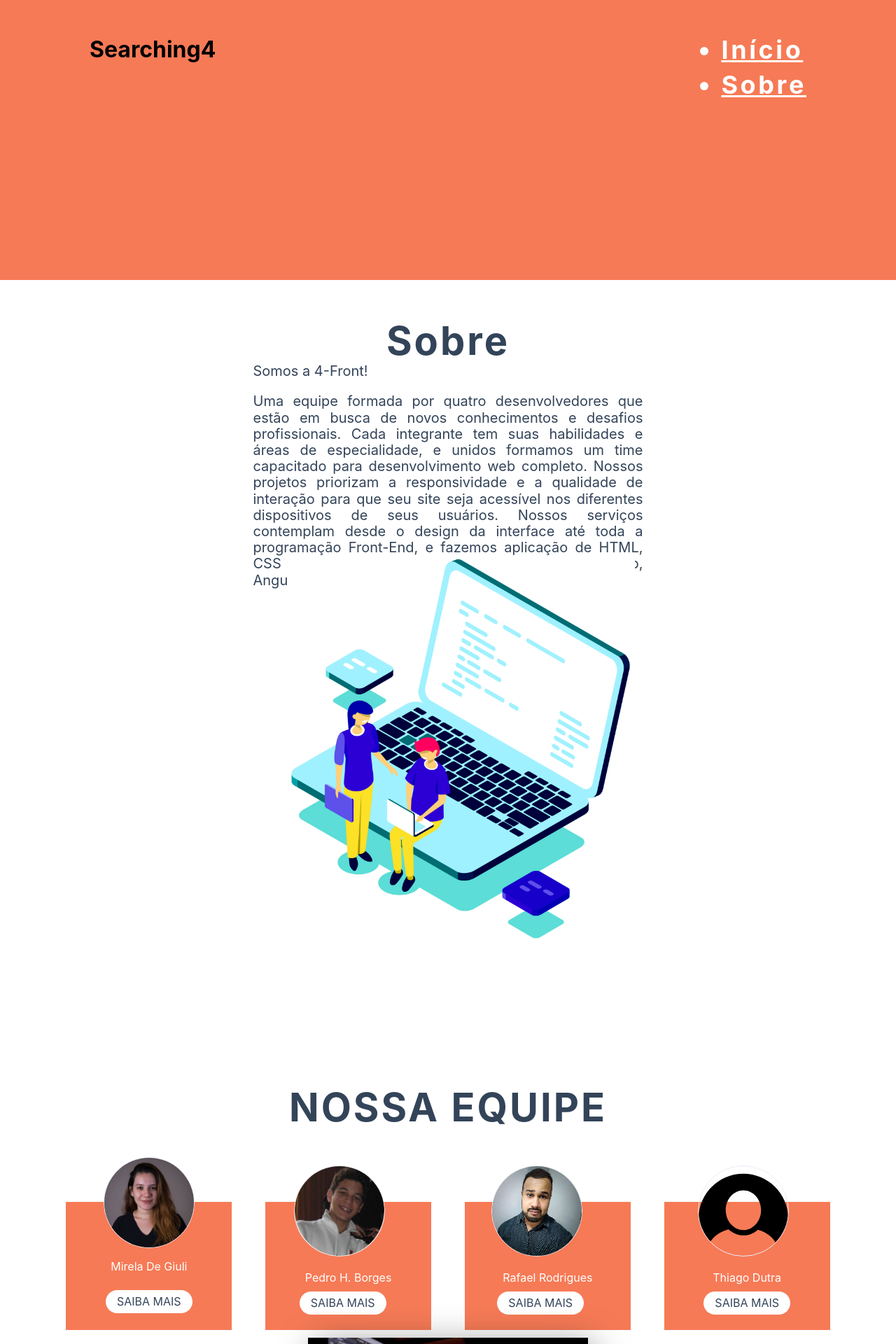
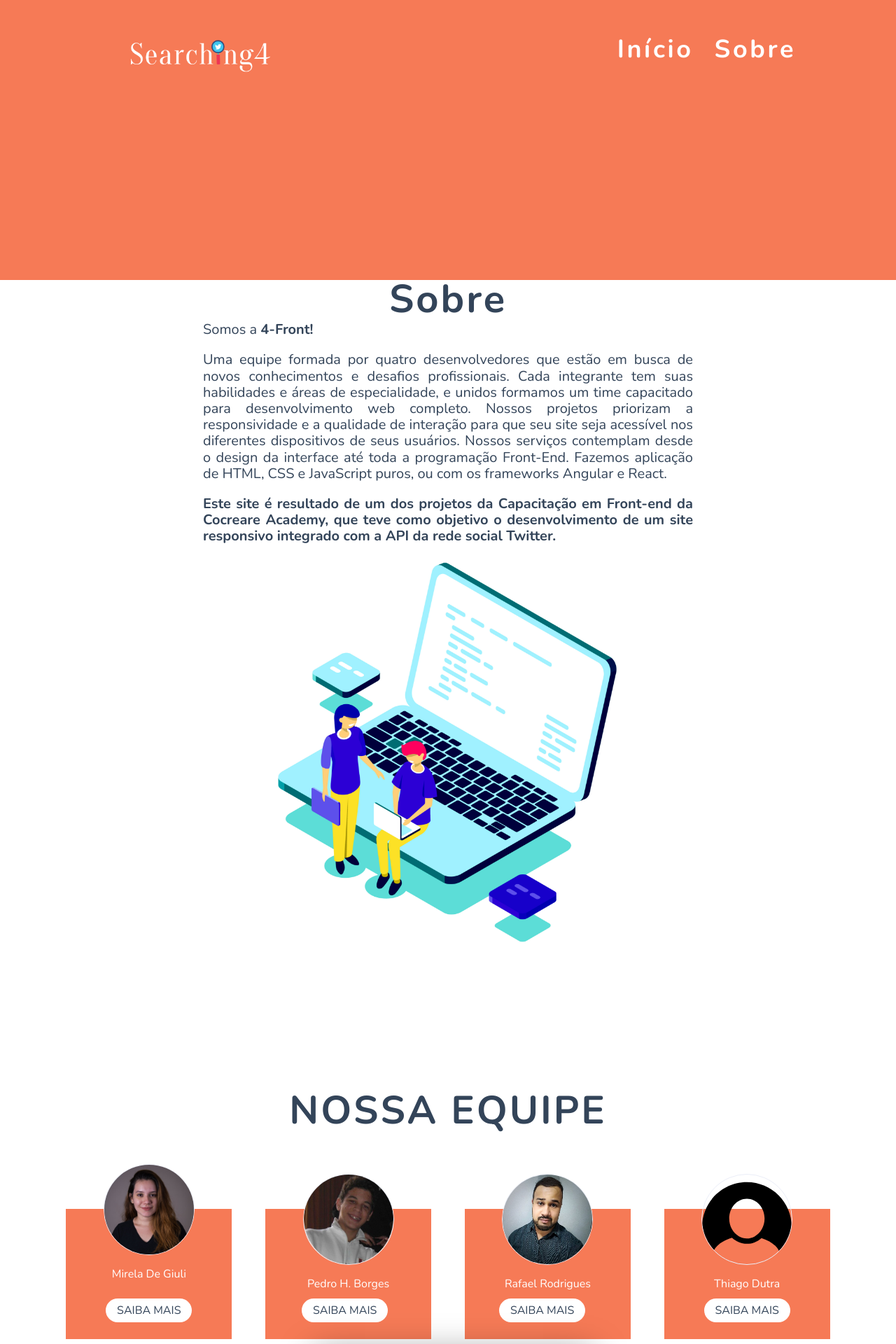
Before and after one commit to pedrohrb7/Searching4, a React (Create React App) app: page /about in a window 1280 px wide. Shown: the top 1920 px of the page at 70% size. Built offline with nearby package versions, Linux system fonts and the light colour scheme.

Commit message:
correções de sexta-feira 15/05

```diff
--- a/public/index.html
+++ b/public/index.html
@@ -4,12 +4,13 @@
     <meta charset="utf-8" />
     <link rel="icon" href="%PUBLIC_URL%/favicon.ico" />
     <meta name="viewport" content="width=device-width, initial-scale=1" />
-    <meta name="theme-color" content="#000000" />
+    <meta name="theme-color" content="#F67A56" />
     <meta
       name="description"
       content="Web site created using create-react-app"
     />
     <link rel="apple-touch-icon" href="%PUBLIC_URL%/logo192.png" />
+    <link href="https://fonts.googleapis.com/css?family=Nunito:400,700&display=swap" rel="stylesheet">
     <!--
       manifest.json provides metadata used when your web app is installed on a
       user's mobile device or desktop. See https://developers.google.com/web/fundamentals/web-app-manifest/
@@ -24,7 +25,7 @@
       work correctly both with client-side routing and a non-root public URL.
       Learn how to configure a non-root public URL by running `npm run build`.
     -->
-    <title>React App</title>
+    <title>Searching4</title>
   </head>
   <body>
     <noscript>You need to enable JavaScript to run this app.</noscript>
--- a/src/pages/about/About.css
+++ b/src/pages/about/About.css
@@ -22,10 +22,7 @@
     text-decoration: none;
   }
 
-  img {
-    display: block;
-    max-width: 100%;
-  }
+
 
 
   /* fonte padrão: font-family: 'Nunito', sans-serif;
@@ -37,10 +34,11 @@
   Textos escuros e rodapé #334459
   */
 
-  /* body {
+  body {
     font-family: 'Nunito', sans-serif;
     background-color: #FFFFFF;
-  } */
+    overflow-x: hidden;
+  }
 
 
   /* Animação do carousel--------------------------------------------------------------------- */
@@ -101,23 +99,29 @@
 
   /*parte sobre*/
 
+  img {
+    display: block;
+    max-width: 100%;
+  }
+
   .container-sobre {
     display: flex;
     max-width: 80%;
     margin: 0 auto;
     flex-wrap: wrap;
-    justify-content: center;
+    flex-direction: column;
   }
 
   .explicação-proj {
-    max-width: 560px;
-    margin-top: 60px;
+    max-width: 90%;
+    width: 700px;
+    margin: 0 auto;
     line-height: 1.45em;
   }
 
-  .explicação-proj p {
+  /* .explicação-proj p {
     max-width: 560px;
-  }
+  } */
 
   .explicação-proj h1 {
     font-size: 3.5rem;
@@ -136,7 +140,7 @@
 
   .img-sobre {
     max-width: 500px;
-    margin-left: 37px;
+    margin: 0 auto;
   }
 
 
@@ -156,12 +160,7 @@
     padding-bottom: 4rem;
   }
 
-  .explicação-proj {
-    top: 864px;
-    left: 137px;
-    max-width: 557px;
-    height: 333px;
-  }
+
 
   .equipe-conteudo {
     display: flex;
@@ -293,15 +292,15 @@
     border-top: 1px solid rgba(0, 0, 0, 0.1);
   }
 
-  /* .redes-sociais i {
+  .style-redes {
     font-size: 3rem;
     color: #334459;
     transition: color .5s;
   }
 
-  .redes-sociais i:hover {
+  .style-redes:hover {
     color: #F67A56;
-  } */
+  }
 
   @media screen and (min-width: 700px) {
     .equipe-container {
@@ -430,6 +429,7 @@
 
   @media screen and (max-width: 425px) {
     .img-sobre {
+      border: solid red;
       max-width: 80%;
       margin-top: 210px;
     }
--- a/src/pages/about/About.js
+++ b/src/pages/about/About.js
@@ -19,77 +19,40 @@ library.add(
     faEnvelope
 );
 
-//TypeScript do Angular do Grupo
+export default class About extends Component {
 
-// import { Component, OnInit } from '@angular/core';
-
-// @Component({
-//   selector: 'app-sobre',
-//   templateUrl: './sobre.component.html',
-//   styleUrls: ['./sobre.component.css']
-// })
-// export class SobreComponent implements OnInit {
-
-//   pessoa: any = null;
-
-//   isMobile = false;
-//   getIsMobile(): boolean {
-//     const w = document.documentElement.clientWidth;
-//     const breakpoint = 1024;
-//     console.log(w);
-//     if (w <= breakpoint) {
-//       return true;
-//     } else {
-//       return false;
-//     }
-//   }
-
-//   constructor() { }
-
-
-//   ngOnInit(): void {
-
-//     this.isMobile = this.getIsMobile();
-//     window.onresize = () => {
-//       this.isMobile = this.getIsMobile();
-//     };
-
-
-//   }
-
-
-
-// }
-
-//HTML do Angular do Grupo
-
-export default class About extends Component {
+    // isMobile = false;
+    // getIsMobile()  boolean {
+    //   const w = document.documentElement.clientWidth;
+    //   const breakpoint = 1024;
+    //   console.log(w);
+    //   if (w <= breakpoint) {
+    //     return true;
+    //   } else {
+    //     return false;
+    //   }
+    // }
 
     render () {
 
-        // var nome = ['mirela', 'pedro', 'rafael', 'thiago'];
-
-        // escolhePessoa(nome){
-        //     this.props.nome;
-        // }
-
         return (
             <div className="estilo-geral">
+                {/*Texto de apresentação da equipe e do projeto*/}
                 <div className="texto-sobre">
                     <div className="container-sobre">
                         <div className="explicação-proj">
                             <h1>Sobre</h1>
-                            <p>Somos a 4-Front!</p>
+                            <p>Somos a <strong>4-Front!</strong></p>
                             <p>Uma equipe formada por quatro desenvolvedores que estão em busca de novos conhecimentos
                             e desafios profissionais. Cada integrante tem suas habilidades e áreas de especialidade, e unidos formamos um time
                             capacitado para desenvolvimento web completo. Nossos projetos priorizam a responsividade e a qualidade de interação
                             para que seu site seja acessível nos diferentes dispositivos de seus usuários. Nossos serviços contemplam desde o
-                            design da interface até toda a programação Front-End, e fazemos aplicação de HTML, CSS e JavaScript tanto puros quanto
-                            usando Bootstrap, Angular e React.
+                            design da interface até toda a programação Front-End. Fazemos aplicação de HTML, CSS e JavaScript puros, ou
+                            com os frameworks Angular e React.
                             </p>
-                            {/*Explicação do trabalho proposto pela cocreare academy de um web site resposivo com integração com rede social,
-                            realizado pelo grupo composto por Carlos Alberto, Fabrício, Valéria e Wesley.
-                            A descrição do projeto será incrementatada conforme o andamento do projeto e novas camadas forem sendo adicionadas.*/}
+                            <p><strong>Este site é resultado de um dos projetos da Capacitação em Front-end da Cocreare Academy, que teve como
+                                objetivo o desenvolvimento de um site responsivo integrado com a API da rede social Twitter.
+                            </strong></p>
                         </div>
 
                         <div className="img-sobre">
@@ -107,7 +70,7 @@ export default class About extends Component {
                             <div className="mini-card">
                                     <img src={Mirela} alt="imagem perfil Mirela" className="img-perfil-icone"/>
                                     <p>Mirela De Giuli</p>
-                                    <a className="btn" onClick="this.escolhePessoa('mirela')">Saiba mais</a>
+                                    <a className="btn" onClick="">Saiba mais</a>
                             </div>
 
                             <div className="mini-card">
@@ -142,13 +105,13 @@ export default class About extends Component {
                                     <img src={BackgroundCard} alt="background card" className="card-img"/>
                                     <img src={Mirela} alt="imagem perfil mirela" className="img-perfil-sobre"/>
                                     <h2>Mirela De Giuli</h2>
-                                    <p className="introducao">Oie! Sou a Mirela, designer de produto e desenvolvedora front-end Jr, tenho 24 anos e
+                                    <p className="introducao">Sou a Mirela, designer de produto e desenvolvedora front-end Jr, tenho 24 anos e
                                     moro em Bauru. Sou apaixonada por livros, café e inovação!</p>
 
                                     <ul className="redes-sociais">
-                                        <li><a href="https://github.com/mirelagiuli" target="_blank"><FontAwesomeIcon icon={faGithub} style={{color: '#334459'}} size="3x"/></a></li>
-                                        <li><a href="mailto:mireladegiuli@gmail.com"><FontAwesomeIcon icon={faEnvelope} style={{color: '#334459'}} size="3x"/></a></li>
-                                        <li><a href="https://www.linkedin.com/in/mirela-de-giuli" target="_blank"><FontAwesomeIcon icon={faLinkedin} style={{color: '#334459'}} size="3x"/></a></li>
+                                        <li><a href="https://github.com/mirelagiuli" target="_blank"><FontAwesomeIcon className="style-redes" icon={faGithub}/></a></li>
+                                        <li><a href="mailto:mireladegiuli@gmail.com"><FontAwesomeIcon className="style-redes" icon={faEnvelope}/></a></li>
+                                        <li><a href="https://www.linkedin.com/in/mirela-de-giuli" target="_blank"><FontAwesomeIcon className="style-redes" icon={faLinkedin}/></a></li>
                                     </ul>
                                 </div>
                             </div>
@@ -158,12 +121,12 @@ export default class About extends Component {
                                     <img src={BackgroundCard} alt="background card" className="card-img"/>
                                     <img src={Pedro} alt="imagem perfil pedro" className="img-perfil-sobre"/>
                                     <h2>Pedro H. Borges</h2>
-                                    <p className="introducao">Olá! Sou Pedro</p>
+                                    <p className="introducao">Sou Pedro</p>
 
                                     <ul className="redes-sociais">
-                                        <li><a href="https://github.com/pedrohrb7" target="_blank"><FontAwesomeIcon icon={faGithub} style={{color: '#334459'}} size="3x"/></a></li>
-                                        <li><a href="mailto:pedrohenriquer77@hotmail.com"><FontAwesomeIcon icon={faEnvelope} style={{color: '#334459'}} size="3x"/></a></li>
-                                        <li><a href="https://www.linkedin.com/in/pedrohrb/" target="_blank"><FontAwesomeIcon icon={faLinkedin} style={{color: '#334459'}} size="3x"/></a></li>
+                                        <li><a href="https://github.com/pedrohrb7" target="_blank"><FontAwesomeIcon className="style-redes" icon={faGithub}/></a></li>
+                                        <li><a href="mailto:pedrohenriquer77@hotmail.com"><FontAwesomeIcon className="style-redes" icon={faEnvelope}/></a></li>
+                                        <li><a href="https://www.linkedin.com/in/pedrohrb/" target="_blank"><FontAwesomeIcon className="style-redes" icon={faLinkedin}/></a></li>
                                     </ul>
                                 </div>
                             </div>
@@ -176,9 +139,9 @@ export default class About extends Component {
                                     <p className="introducao">Sou Rafael</p>
 
                                     <ul className="redes-sociais">
-                                        <li><a href="https://github.com/rafael-rodrigues-santos" target="_blank"><FontAwesomeIcon icon={faGithub} style={{color: '#334459'}} size="3x"/></a></li>
-                                        <li><a href="mailto:rafaelrodrigues_@outlook.com"><FontAwesomeIcon icon={faEnvelope} style={{color: '#334459'}} size="3x"/></a></li>
-                                        <li><a href="https://www.linkedin.com/in/rafael-rodrigues-santos/" target="_blank"><FontAwesomeIcon icon={faLinkedin} style={{color: '#334459'}} size="3x"/></a></li>
+                                        <li><a href="https://github.com/rafael-rodrigues-santos" target="_blank"><FontAwesomeIcon className="style-redes" icon={faGithub}/></a></li>
+                                        <li><a href="mailto:rafaelrodrigues_@outlook.com"><FontAwesomeIcon className="style-redes" icon={faEnvelope}/></a></li>
+                                        <li><a href="https://www.linkedin.com/in/rafael-rodrigues-santos/" target="_blank"><FontAwesomeIcon className="style-redes" icon={faLinkedin}/></a></li>
                                     </ul>
                                 </div>
                             </div>
@@ -188,12 +151,12 @@ export default class About extends Component {
                                     <img src={BackgroundCard} alt="background card" className="card-img"/>
                                     <img src={Thiago} alt="imagem perfil thiago" className="img-perfil-sobre"/>
                                     <h2>Thiago Dutra</h2>
-                                    <p className="introducao">Oi! Sou Thiago</p>
+                                    <p className="introducao">Sou Thiago</p>
 
                                     <ul className="redes-sociais">
-                                        <li><a href="https://github.com/thiagosilvadtr" target="_blank"><FontAwesomeIcon icon={faGithub} style={{color: '#334459'}} size="3x"/></a></li>
-                                        <li><a href="mailto:"><FontAwesomeIcon icon={faEnvelope} style={{color: '#334459'}} size="3x"/></a></li>
-                                        <li><a href="#" target="_blank"><FontAwesomeIcon icon={faLinkedin} style={{color: '#334459'}} size="3x"/></a></li>
+                                        <li><a href="https://github.com/thiagosilvadtr" target="_blank"><FontAwesomeIcon className="style-redes" icon={faGithub}/></a></li>
+                                        <li><a href="mailto:"><FontAwesomeIcon className="style-redes" icon={faEnvelope}/></a></li>
+                                        <li><a href="#" target="_blank"><FontAwesomeIcon className="style-redes" icon={faLinkedin}/></a></li>
                                     </ul>
                                 </div>
                             </div>
--- a/src/pages/header/Header.css
+++ b/src/pages/header/Header.css
@@ -1,6 +1,16 @@
-.Header-header {
+  ul {
+    list-style: none;
+    display: flex;
+  }
+
+  .Header-header {
     background-color: #F67A56;
     height: 400px;
+  }
+
+  .Header-header img {
+    width: auto;
+    height: 100px;
   }
 
   .Header-header-container {
@@ -15,7 +25,12 @@
     margin-left: 200px;
   }
 
-  .Header-header a, .header h1, .nav-separador {
+  .Header-link {
+    text-decoration: none;
+    margin: 0 15px;
+  }
+
+  .Header-header a, .Header h1 {
     font-weight: 700;
     font-size: 2.25em;
     line-height: 50px;
--- a/src/pages/header/Header.js
+++ b/src/pages/header/Header.js
@@ -1,6 +1,7 @@
 import React from 'react';
 
 import './Header.css';
+import Logo from '../../images/searching4-logo.png'
 
 import {
     Link
@@ -11,11 +12,11 @@ function Header() {
         <div className="Header">
             <header className="Header-header">
                 <div className="Header-header-container">
-                    <h1>Searching4</h1>
+                <img src={Logo}></img>
                     <nav className="Header-header-nav">
                         <ul>
-                            <Link to="/"> <li>Início</li> </Link>
-                            <Link to="/about"> <li>Sobre</li> </Link>
+                            <Link className="Header-link" to="/"> <li>Início</li> </Link>
+                            <Link className="Header-link" to="/about"> <li>Sobre</li> </Link>
                         </ul>
                     </nav>
                 </div>
```
Also changed, not shown: src/images/searching4-logo.png (added), 1 other file (tests, documents, lock files or other folders).
